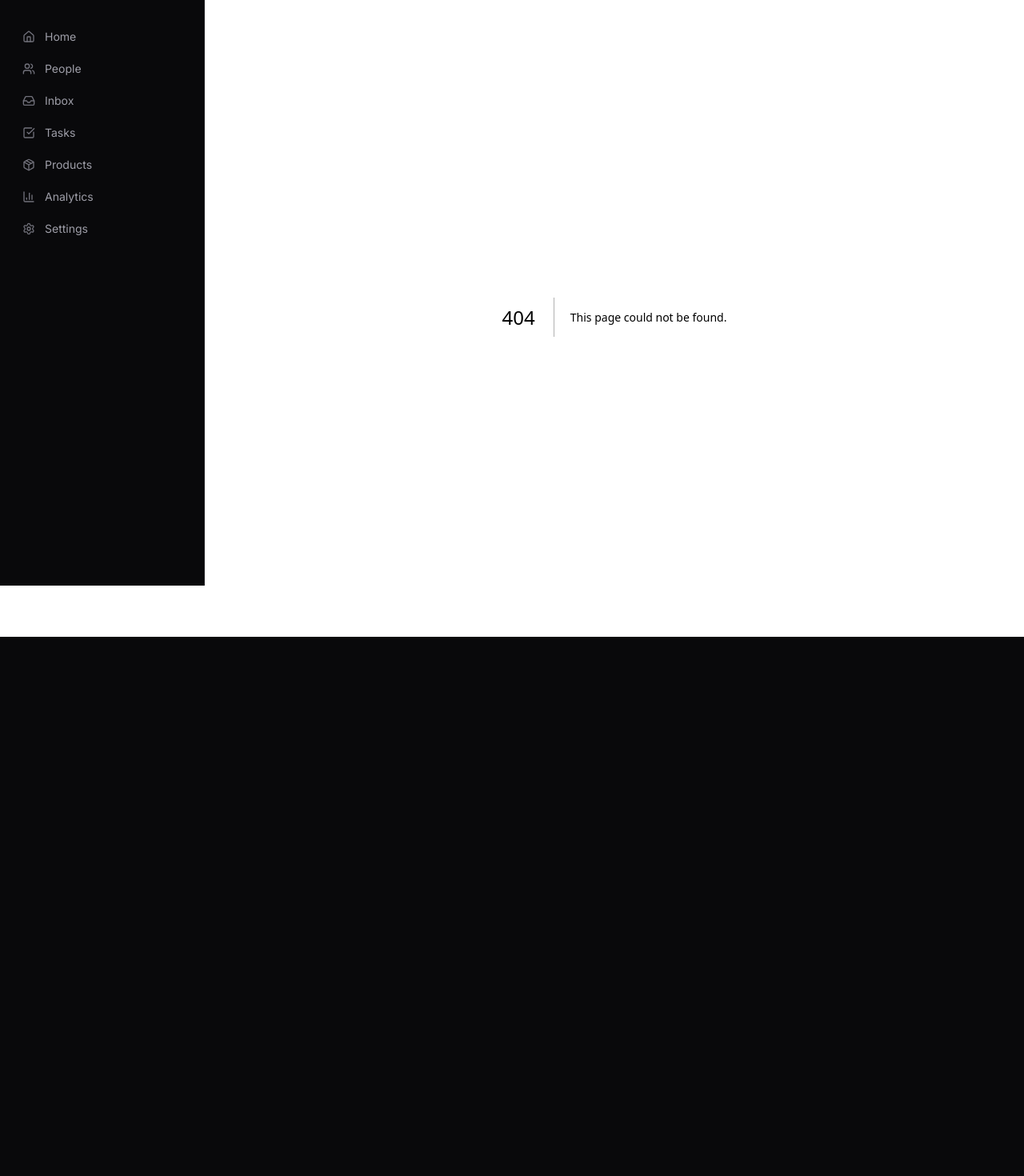
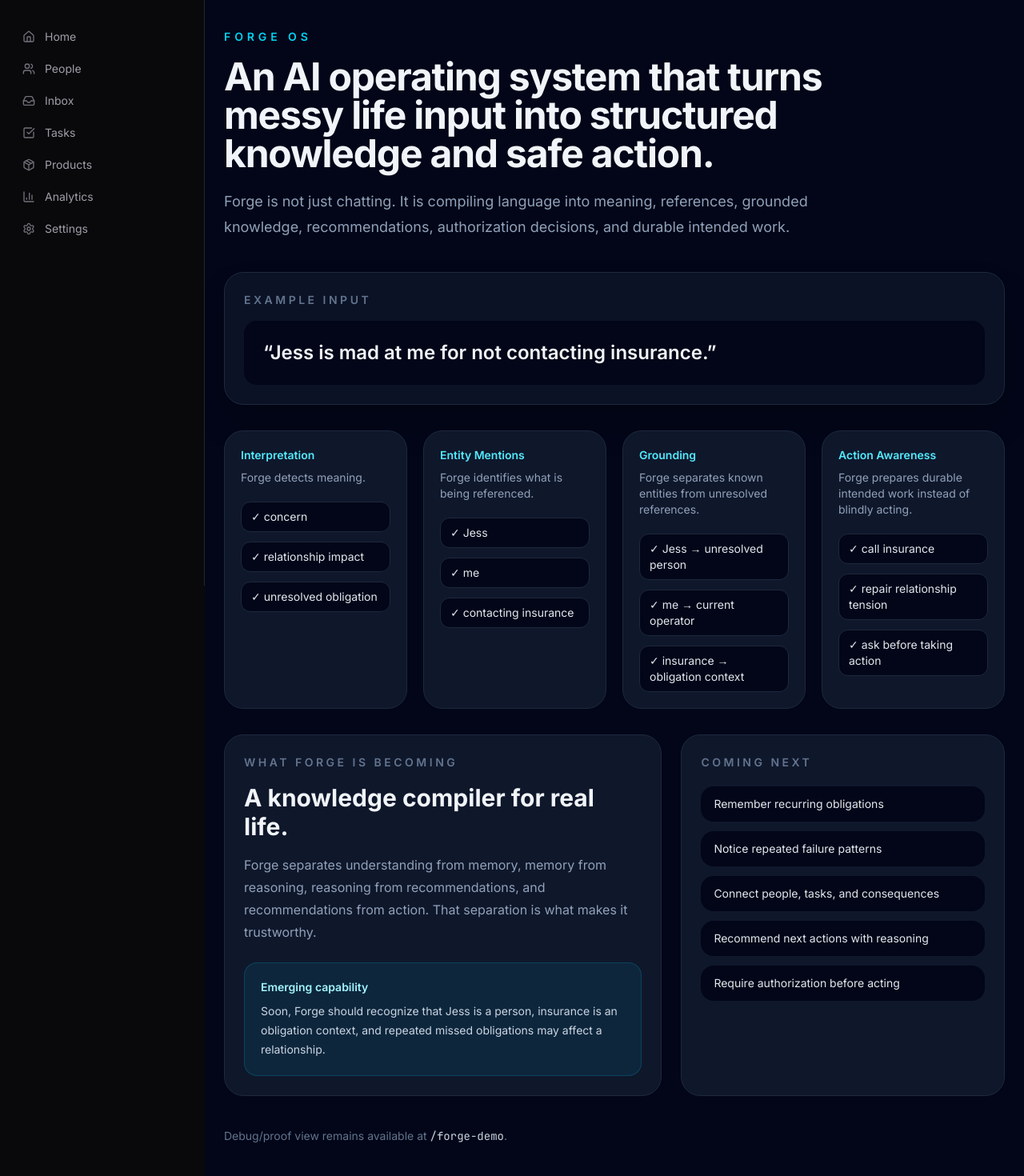
Before and after one commit to matwood18/forge-os, a Next.js app: page /forge-showcase in a window 1280 px wide. Before the commit this address had no page. Shown: the part 68-1538 px from the top of the page at 80% size. Before the commit the page ends 864 px from the top, so only its background shows below. Built offline with nearby package versions, Linux system fonts and the light colour scheme.

Commit message:
Add Forge showcase page

```diff
--- /dev/null
+++ b/app/forge-showcase/page.tsx
@@ -0,0 +1,144 @@
+// app/forge-showcase/page.tsx
+
+const compilerStages = [
+  {
+    label: "Interpretation",
+    summary: "Forge detects meaning.",
+    items: ["concern", "relationship impact", "unresolved obligation"],
+  },
+  {
+    label: "Entity Mentions",
+    summary: "Forge identifies what is being referenced.",
+    items: ["Jess", "me", "contacting insurance"],
+  },
+  {
+    label: "Grounding",
+    summary: "Forge separates known entities from unresolved references.",
+    items: ["Jess → unresolved person", "me → current operator", "insurance → obligation context"],
+  },
+  {
+    label: "Action Awareness",
+    summary: "Forge prepares durable intended work instead of blindly acting.",
+    items: ["call insurance", "repair relationship tension", "ask before taking action"],
+  },
+];
+
+const futureCapabilities = [
+  "Remember recurring obligations",
+  "Notice repeated failure patterns",
+  "Connect people, tasks, and consequences",
+  "Recommend next actions with reasoning",
+  "Require authorization before acting",
+];
+
+export default function ForgeShowcasePage() {
+  return (
+    <main className="min-h-screen bg-slate-950 px-6 py-10 text-slate-100">
+      <div className="mx-auto max-w-6xl">
+        <header className="mb-10">
+          <p className="text-sm font-semibold uppercase tracking-[0.35em] text-cyan-400">
+            Forge OS
+          </p>
+
+          <h1 className="mt-4 max-w-4xl text-5xl font-bold tracking-tight">
+            An AI operating system that turns messy life input into structured
+            knowledge and safe action.
+          </h1>
+
+          <p className="mt-5 max-w-3xl text-lg leading-8 text-slate-400">
+            Forge is not just chatting. It is compiling language into meaning,
+            references, grounded knowledge, recommendations, authorization
+            decisions, and durable intended work.
+          </p>
+        </header>
+
+        <section className="rounded-3xl border border-slate-800 bg-slate-900/70 p-6 shadow-2xl">
+          <p className="text-sm font-semibold uppercase tracking-[0.25em] text-slate-500">
+            Example input
+          </p>
+
+          <div className="mt-4 rounded-2xl bg-slate-950 p-6 text-2xl font-semibold text-slate-100">
+            “Jess is mad at me for not contacting insurance.”
+          </div>
+        </section>
+
+        <section className="mt-8 grid gap-5 md:grid-cols-4">
+          {compilerStages.map((stage) => (
+            <div
+              key={stage.label}
+              className="rounded-3xl border border-slate-800 bg-slate-900 p-5"
+            >
+              <p className="text-sm font-semibold text-cyan-300">
+                {stage.label}
+              </p>
+
+              <p className="mt-2 text-sm text-slate-400">{stage.summary}</p>
+
+              <ul className="mt-5 space-y-3">
+                {stage.items.map((item) => (
+                  <li
+                    key={item}
+                    className="rounded-xl border border-slate-800 bg-slate-950 px-3 py-2 text-sm text-slate-200"
+                  >
+                    ✓ {item}
+                  </li>
+                ))}
+              </ul>
+            </div>
+          ))}
+        </section>
+
+        <section className="mt-8 grid gap-6 md:grid-cols-[1.15fr_0.85fr]">
+          <div className="rounded-3xl border border-slate-800 bg-slate-900 p-6">
+            <p className="text-sm font-semibold uppercase tracking-[0.25em] text-slate-500">
+              What Forge is becoming
+            </p>
+
+            <h2 className="mt-4 text-3xl font-bold">
+              A knowledge compiler for real life.
+            </h2>
+
+            <p className="mt-4 leading-7 text-slate-400">
+              Forge separates understanding from memory, memory from reasoning,
+              reasoning from recommendations, and recommendations from action.
+              That separation is what makes it trustworthy.
+            </p>
+
+            <div className="mt-6 rounded-2xl border border-cyan-500/20 bg-cyan-500/10 p-5">
+              <p className="text-sm font-semibold text-cyan-200">
+                Emerging capability
+              </p>
+              <p className="mt-2 text-sm leading-6 text-slate-300">
+                Soon, Forge should recognize that Jess is a person, insurance is
+                an obligation context, and repeated missed obligations may
+                affect a relationship.
+              </p>
+            </div>
+          </div>
+
+          <div className="rounded-3xl border border-slate-800 bg-slate-900 p-6">
+            <p className="text-sm font-semibold uppercase tracking-[0.25em] text-slate-500">
+              Coming next
+            </p>
+
+            <ul className="mt-5 space-y-3">
+              {futureCapabilities.map((capability) => (
+                <li
+                  key={capability}
+                  className="rounded-2xl bg-slate-950 px-4 py-3 text-sm text-slate-200"
+                >
+                  {capability}
+                </li>
+              ))}
+            </ul>
+          </div>
+        </section>
+
+        <footer className="mt-10 text-sm text-slate-500">
+          Debug/proof view remains available at{" "}
+          <span className="font-mono text-slate-300">/forge-demo</span>.
+        </footer>
+      </div>
+    </main>
+  );
+}
```
